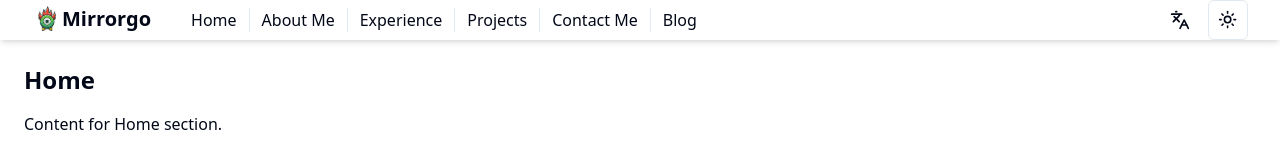
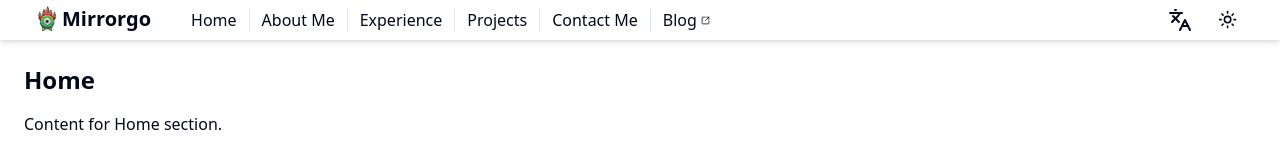
Before and after one commit to Mirrorgo/Mirrorgo, a Next.js app: page / in a window 1280 px wide. Shown: the top 160 px of the page. Built offline with nearby package versions, Linux system fonts and the light colour scheme.

Commit message:
feat: Update mode toggle button styles and icons

```diff
--- a/app/components/mode-toggle.tsx
+++ b/app/components/mode-toggle.tsx
@@ -18,7 +18,7 @@ export function ModeToggle() {
   return (
     <DropdownMenu>
       <DropdownMenuTrigger asChild>
-        <Button variant="outline" size="icon" className=" focus-visible:ring-0">
+        <Button variant="ghost" size="icon" className=" focus-visible:ring-0">
           <Sun className="h-[1.2rem] w-[1.2rem] rotate-0 scale-100 transition-all dark:-rotate-90 dark:scale-0" />
           <Moon className="absolute h-[1.2rem] w-[1.2rem] rotate-90 scale-0 transition-all dark:rotate-0 dark:scale-100" />
           <span className="sr-only">Toggle theme</span>
--- a/app/components/nav-item.tsx
+++ b/app/components/nav-item.tsx
@@ -1,3 +1,4 @@
+import { SquareArrowOutUpRight } from "lucide-react";
 import Link from "next/link";
 
 const NavItem: React.FC<{ label: string; href: string }> = ({
@@ -7,8 +8,8 @@ const NavItem: React.FC<{ label: string; href: string }> = ({
   // 判断 href 是否是外部链接
   const isExternal =
     href.startsWith("http") ||
-    href.startsWith("mailto") ||
-    href.startsWith("tel");
+    href.startsWith("mailto") || // 用于电子邮件链接的前缀，通常用来启动默认的电子邮件客户端并准备发送电子邮件
+    href.startsWith("tel"); // 用于电话号码链接的前缀，通常在移动设备上用来启动拨号器并拨打指定的电话号码
 
   if (isExternal) {
     return (
@@ -16,9 +17,10 @@ const NavItem: React.FC<{ label: string; href: string }> = ({
         href={href}
         target="_blank"
         rel="noopener noreferrer" // 推荐与 target="_blank" 一起使用，以提高安全性
-        className="cursor-pointer hover:text-blue-600 transition-colors duration-200"
+        className=" inline-flex gap-1 items-center cursor-pointer hover:text-blue-600 transition-colors duration-200"
       >
         {label}
+        <SquareArrowOutUpRight size={9} />
       </a>
     );
   }
--- a/app/page.tsx
+++ b/app/page.tsx
@@ -6,9 +6,7 @@ import NavItem from "./components/nav-item";
 import Section from "./components/section";
 import Image from "next/image";
 import { Languages, Moon, Sun } from "lucide-react";
-import { Toggle } from "@/components/ui/toggle";
 import { Button } from "@/components/ui/button";
-import IconSwitcher from "@/components/icon-switcher";
 import { ModeToggle } from "./components/mode-toggle";
 
 // 导航项数据
@@ -55,9 +53,9 @@ function Page() {
             </div>
           </div>
           <div className="flex items-center gap-2">
-            <Toggle aria-label="Toggle language" size="sm">
-              <Languages size="20" />
-            </Toggle>
+            <Button size="icon" variant="ghost">
+              <Languages />
+            </Button>
             {/* <IconSwitcher
               selectedIconIndex={0}
               onClick={() => {}}
@@ -93,7 +91,6 @@ function Page() {
       <Section title="Contact Me" id="contactMe">
         <p>Content for Contact Me section.</p>
       </Section>
-      <div id="test">wow</div>
     </main>
   );
 }
```
